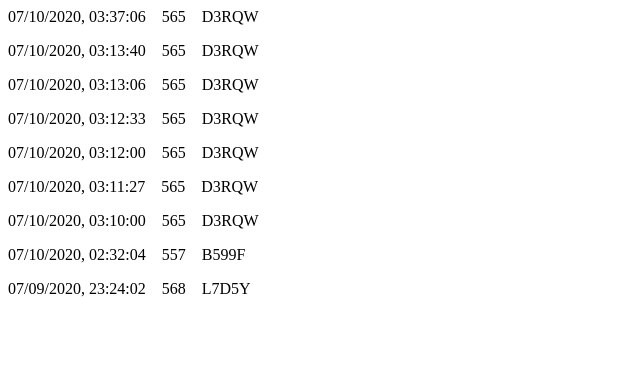
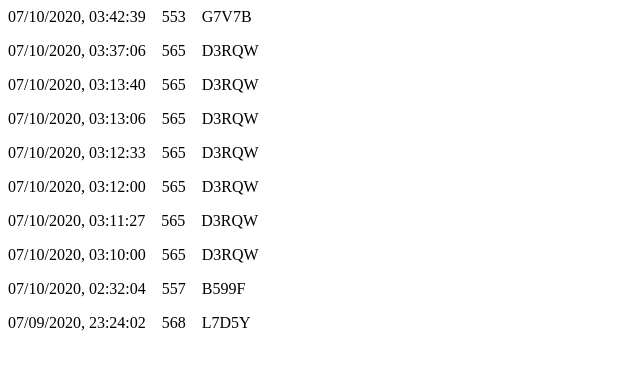
Before and after one commit to IcyAnt/IcyAnt.github.io, a plain HTML site: page index.html in a window 1280 px wide. Shown: the whole page, without its empty margins (0-640 px from the left). Drawn offline with Linux system fonts and the light colour scheme.

Commit message:
auto update codes

```diff
--- a/index.html
+++ b/index.html
@@ -1,4 +1,5 @@
 <html><head><meta http-equiv="refresh" content="5" /></head><body>
+<p>07/10/2020, 03:42:39&emsp;553&emsp;G7V7B</p>
 <p>07/10/2020, 03:37:06&emsp;565&emsp;D3RQW</p>
 <p>07/10/2020, 03:13:40&emsp;565&emsp;D3RQW</p>
 <p>07/10/2020, 03:13:06&emsp;565&emsp;D3RQW</p>
```
